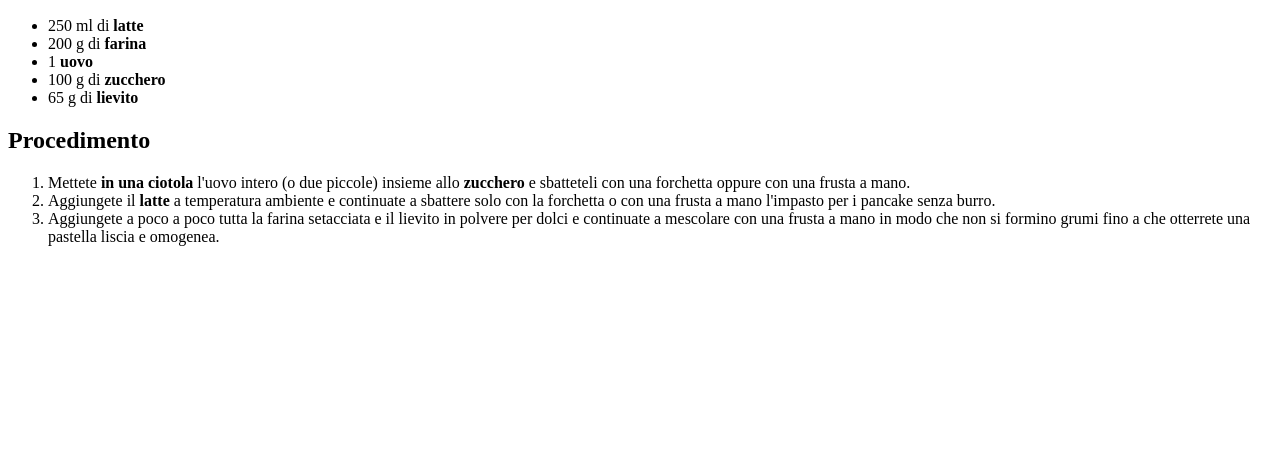
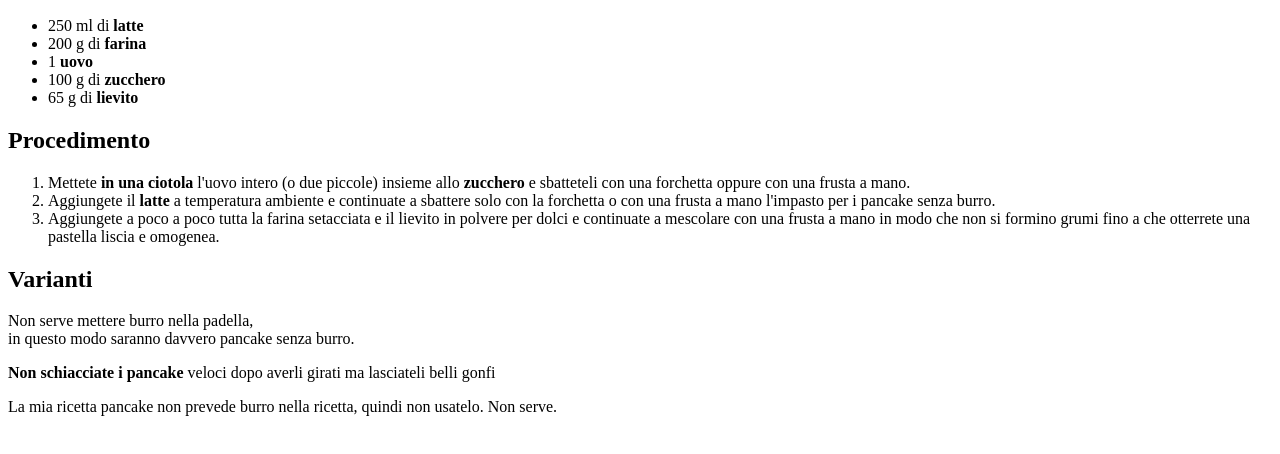
Before and after one commit to adelademarku/html-ricetta-pancake, a plain HTML site: page index.html in a window 1280 px wide. Shown: the part 110-564 px from the top of the page. Drawn offline with Linux system fonts and the light colour scheme.

Commit message:
aggiunto varianti

```diff
--- a/index.html
+++ b/index.html
@@ -39,6 +39,14 @@
 
     </ol>
 
+    <h2>Varianti</h2>
+
+    <p>Non serve mettere burro nella padella, <br> in questo modo saranno davvero pancake senza burro. </p>
+
+    <p> <b> Non schiacciate i pancake</b> veloci dopo averli girati ma lasciateli belli gonfi</p>
+
+    <p> La mia ricetta pancake non prevede burro nella ricetta, quindi non usatelo. Non serve.</p>
+
 </body>
 
 </html>
```
